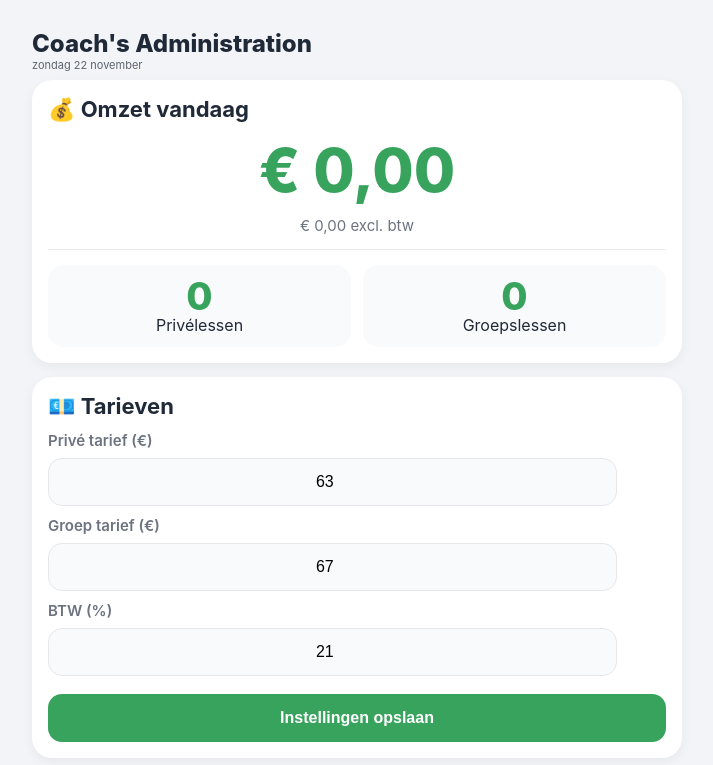
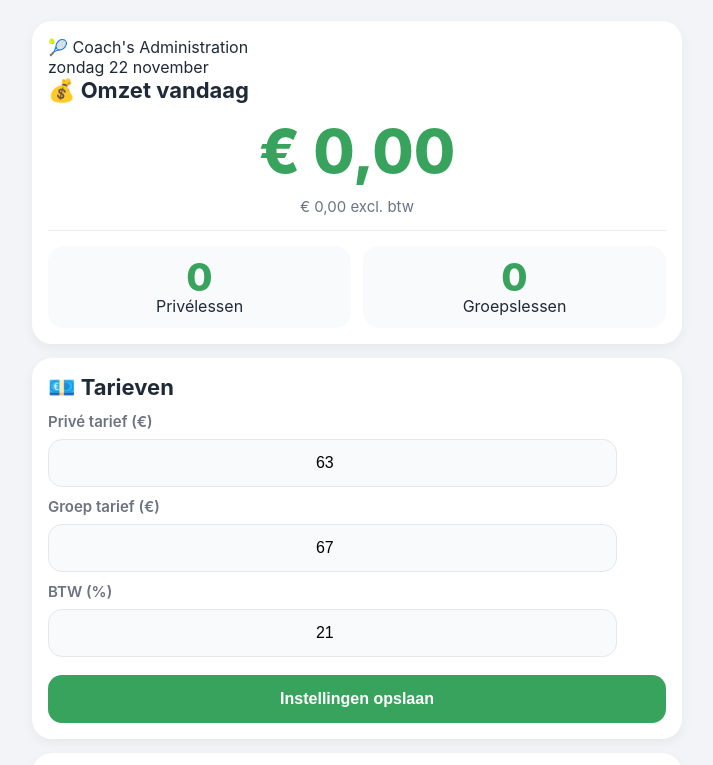
Before and after one commit to nnzfcjbkjp-boop/Tennis-app-, a plain HTML site: page index.html in a window 1280 px wide. Shown: the top 765 px of the page, without its empty margins (283-996 px from the left). Drawn offline with Linux system fonts and the light colour scheme.

Commit message:
Update index.html

```diff
--- a/index.html
+++ b/index.html
@@ -12,15 +12,21 @@
 
     <div class="container">
 
-        <h1> Coach's Administration</h1>
-
-        <div id="datum" class="datum"></div>
-
         <!-- Omzetkaart -->
 
-        <div class="card">
+      <div class="card">
 
-            <h2>💰 Omzet vandaag</h2>
+    <div class="dashboard-header">
+
+        <div class="dashboard-title">
+            🎾 Coach's Administration
+        </div>
+
+        <div id="datum" class="dashboard-date"></div>
+
+    </div>
+
+    <h2>💰 Omzet vandaag</h2>
 
             <div id="omzetVandaag" class="grote-omzet">
                 € 0,00
```
